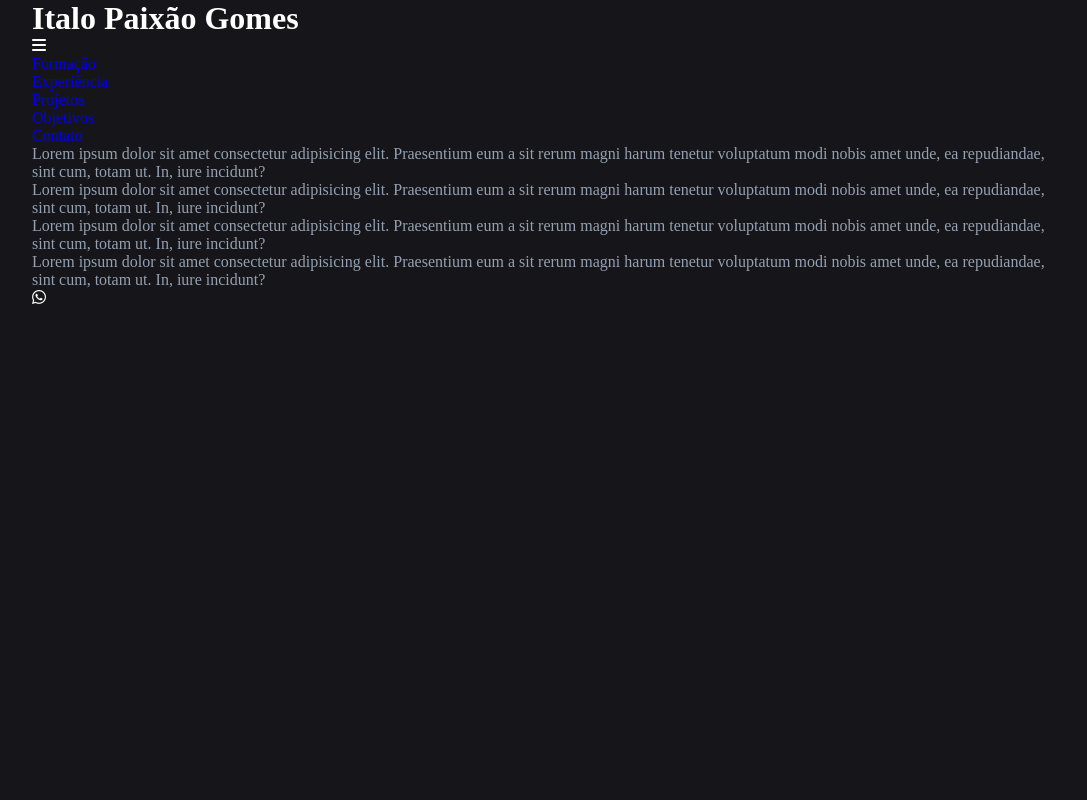
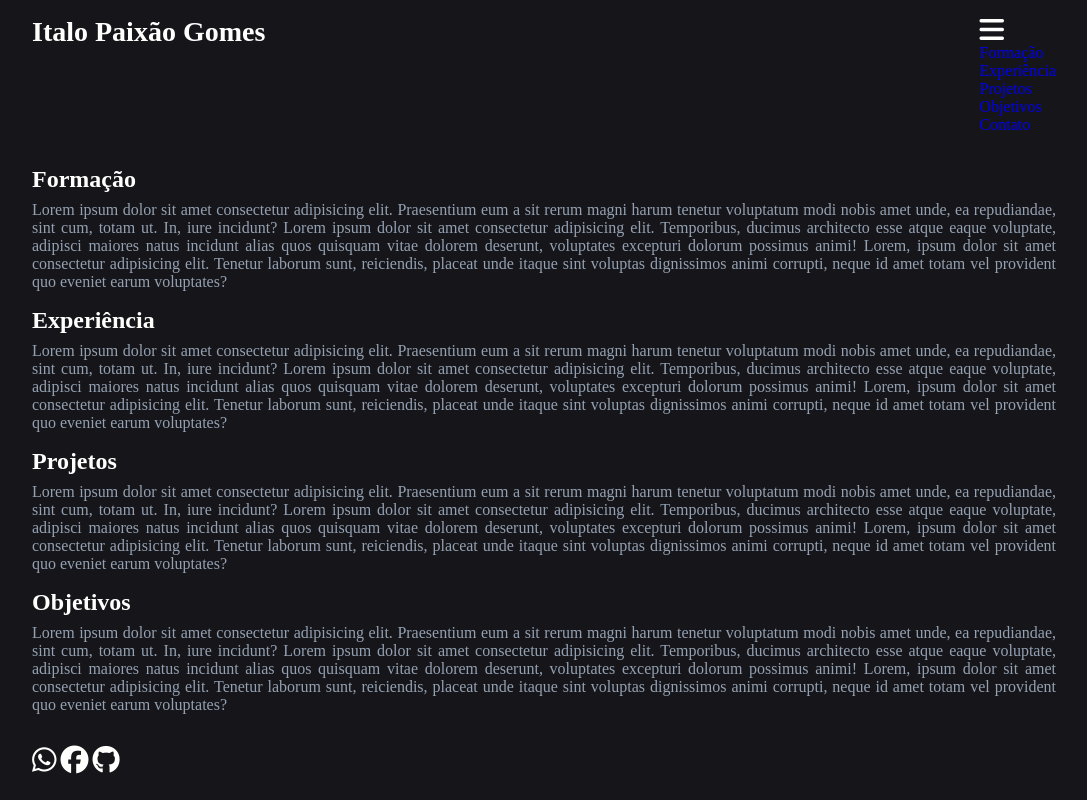
Before and after one commit to Italopax/Italopax.github.io, a plain HTML site: page index.html in a window 1280 px wide. Shown: the whole page, without its empty margins (96-1183 px from the left). Drawn offline with Linux system fonts and the light colour scheme.

Commit message:
Adicionando títulos e ícones

```diff
--- a/index.html
+++ b/index.html
@@ -12,55 +12,61 @@
 <body>
 
     <!-- formação, cursos, experiência, projetos, objetivos, contatos, etc -->
-    <div class="container">
+    <div class="container flex">
         <header>
             <h1>Italo Paixão Gomes</h1>
             <nav>
                 <i class="fa-solid fa-bars"></i> <!-- fa-x -->
                 <ul>
                     <li>
-                        <a href="formacao">Formação</a>
+                        <a href="#formacao">Formação</a>
                     </li>
                     <li>
-                        <a href="experiencia">Experiência</a>
+                        <a href="#experiencia">Experiência</a>
                     </li>
                     <li>
-                        <a href="projetos">Projetos</a>
+                        <a href="#projetos">Projetos</a>
                     </li>
                     <li>
-                        <a href="objetivos">Objetivos</a>
+                        <a href="#objetivos">Objetivos</a>
                     </li>
                     <li>
-                        <a href="contato">Contato</a>
+                        <a href="#contato">Contato</a>
                     </li>
 
                 </ul>
             </nav>
         </header>
-        <main>
-            <section id="formacao">
+        <main class="flex">
+            <section id="formacao" class="flex">
+                <h2>Formação</h2>
                 <p>
-                    Lorem ipsum dolor sit amet consectetur adipisicing elit. Praesentium eum a sit rerum magni harum tenetur voluptatum modi nobis amet unde, ea repudiandae, sint cum, totam ut. In, iure incidunt?
+                    Lorem ipsum dolor sit amet consectetur adipisicing elit. Praesentium eum a sit rerum magni harum tenetur voluptatum modi nobis amet unde, ea repudiandae, sint cum, totam ut. In, iure incidunt? Lorem ipsum dolor sit amet consectetur adipisicing elit. Temporibus, ducimus architecto esse atque eaque voluptate, adipisci maiores natus incidunt alias quos quisquam vitae dolorem deserunt, voluptates excepturi dolorum possimus animi! Lorem, ipsum dolor sit amet consectetur adipisicing elit. Tenetur laborum sunt, reiciendis, placeat unde itaque sint voluptas dignissimos animi corrupti, neque id amet totam vel provident quo eveniet earum voluptates?
                 </p>
             </section>
-            <section id="experiencia">
+            <section id="experiencia" class="flex">
+                <h2>Experiência</h2>
                 <p>
-                    Lorem ipsum dolor sit amet consectetur adipisicing elit. Praesentium eum a sit rerum magni harum tenetur voluptatum modi nobis amet unde, ea repudiandae, sint cum, totam ut. In, iure incidunt?
+                    Lorem ipsum dolor sit amet consectetur adipisicing elit. Praesentium eum a sit rerum magni harum tenetur voluptatum modi nobis amet unde, ea repudiandae, sint cum, totam ut. In, iure incidunt? Lorem ipsum dolor sit amet consectetur adipisicing elit. Temporibus, ducimus architecto esse atque eaque voluptate, adipisci maiores natus incidunt alias quos quisquam vitae dolorem deserunt, voluptates excepturi dolorum possimus animi! Lorem, ipsum dolor sit amet consectetur adipisicing elit. Tenetur laborum sunt, reiciendis, placeat unde itaque sint voluptas dignissimos animi corrupti, neque id amet totam vel provident quo eveniet earum voluptates?
                 </p>
             </section>
-            <section id="projetos">
+            <section id="projetos" class="flex">
+                <h2>Projetos</h2>
                 <p>
-                    Lorem ipsum dolor sit amet consectetur adipisicing elit. Praesentium eum a sit rerum magni harum tenetur voluptatum modi nobis amet unde, ea repudiandae, sint cum, totam ut. In, iure incidunt?
+                    Lorem ipsum dolor sit amet consectetur adipisicing elit. Praesentium eum a sit rerum magni harum tenetur voluptatum modi nobis amet unde, ea repudiandae, sint cum, totam ut. In, iure incidunt? Lorem ipsum dolor sit amet consectetur adipisicing elit. Temporibus, ducimus architecto esse atque eaque voluptate, adipisci maiores natus incidunt alias quos quisquam vitae dolorem deserunt, voluptates excepturi dolorum possimus animi! Lorem, ipsum dolor sit amet consectetur adipisicing elit. Tenetur laborum sunt, reiciendis, placeat unde itaque sint voluptas dignissimos animi corrupti, neque id amet totam vel provident quo eveniet earum voluptates?
                 </p>
             </section>
-            <section id="objetivos">
+            <section id="objetivos" class="flex">
+                <h2>Objetivos</h2>
                 <p>
-                    Lorem ipsum dolor sit amet consectetur adipisicing elit. Praesentium eum a sit rerum magni harum tenetur voluptatum modi nobis amet unde, ea repudiandae, sint cum, totam ut. In, iure incidunt?
+                    Lorem ipsum dolor sit amet consectetur adipisicing elit. Praesentium eum a sit rerum magni harum tenetur voluptatum modi nobis amet unde, ea repudiandae, sint cum, totam ut. In, iure incidunt? Lorem ipsum dolor sit amet consectetur adipisicing elit. Temporibus, ducimus architecto esse atque eaque voluptate, adipisci maiores natus incidunt alias quos quisquam vitae dolorem deserunt, voluptates excepturi dolorum possimus animi! Lorem, ipsum dolor sit amet consectetur adipisicing elit. Tenetur laborum sunt, reiciendis, placeat unde itaque sint voluptas dignissimos animi corrupti, neque id amet totam vel provident quo eveniet earum voluptates?
                 </p>
             </section>
         </main>
         <footer id="contato">
             <i class="fa-brands fa-whatsapp"></i>
+            <i class="fa-brands fa-facebook"></i>
+            <i class="fa-brands fa-github"></i>
         </footer>
     </div>
 
--- a/style.css
+++ b/style.css
@@ -11,16 +11,26 @@
     --buttons: #7f5af0;
 }
 
+html {
+    scroll-behavior: smooth;
+}
+
 body{
     min-height: 100vh;
     background-color: var(--background);
+    padding: 1rem 0;
 }
 
 p{
     color: var(--paragraphs);
+    text-align: justify;
 }
 
 h1, i{
+    font-size: 1.75rem;
+}
+
+h1, h2, i{
     color: var(--titles);
 }
 
@@ -32,7 +42,33 @@ a{
     text-decoration: none;
 }
 
+.flex{
+    display: flex;
+    flex-direction: column;
+}
+
 .container{
     width: 80%;
     margin: auto;
+    gap: 2rem;
 }
+
+header{
+    display: flex;
+    justify-content: space-between;
+    gap: 1rem;
+}
+
+main{
+    gap: 1rem;
+}
+
+section{
+    gap: .5rem;
+}
+
+@media (min-width: 500px){
+
+
+
+}
```
